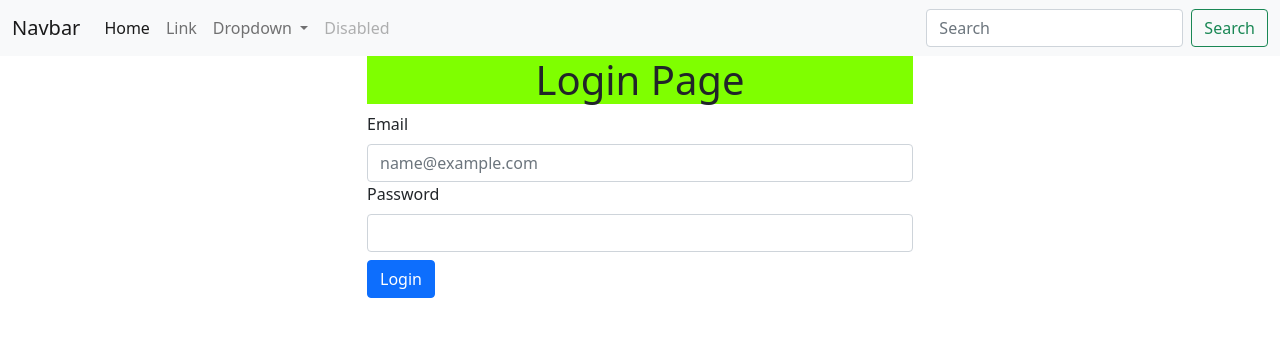
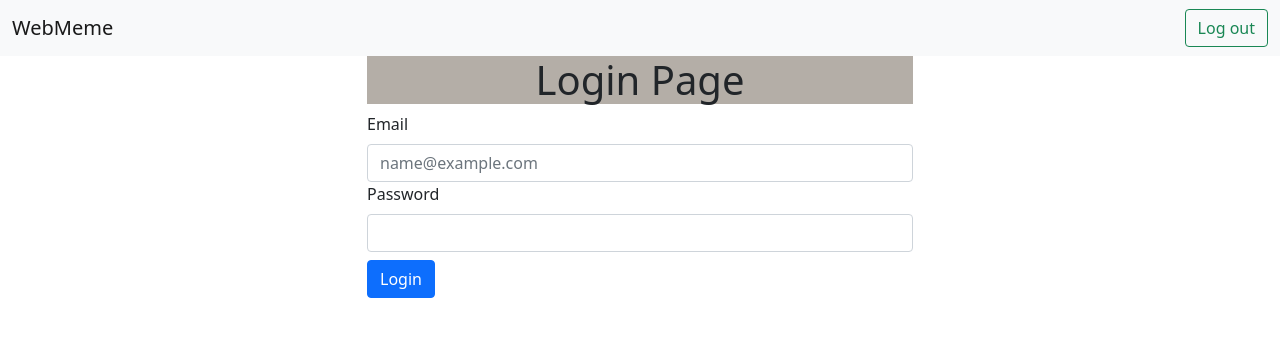
Before and after one commit to Maraljan/WebMeme, a Flask app: page /auth/login in a window 1280 px wide. Shown: the top 337 px of the page. Run offline with Flask 2, Linux system fonts and the light colour scheme.

Commit message:
created login/logout

```diff
--- a/app/__init__.py
+++ b/app/__init__.py
@@ -1,9 +1,13 @@
 from flask import Flask
 from flask_sqlalchemy import SQLAlchemy
+from flask_login import LoginManager
 
 from config import ConfigName, configs
 
 db = SQLAlchemy()
+
+login_manager = LoginManager()
+login_manager.login_view = 'auth.login'
 
 
 def create_app(config_name: ConfigName = ConfigName.DEFAULT) -> Flask:
@@ -12,6 +16,8 @@ def create_app(config_name: ConfigName = ConfigName.DEFAULT) -> Flask:
 
     db.init_app(app)
 
+    login_manager.init_app(app)
+
     from .auth import auth as auth_blueprint
     app.register_blueprint(auth_blueprint, url_prefix='/auth')
 
--- a/app/auth/forms.py
+++ b/app/auth/forms.py
@@ -9,7 +9,6 @@ from app.models.auth import User
 class LoginForm(FlaskForm):
     email = StringField('Email', validators=[DataRequired(), Length(1, 64), Email()])
     password = PasswordField('Password', validators=[DataRequired()])
-    submit = SubmitField('Log in')
 
 
 class RegistrationForm(FlaskForm):
@@ -27,7 +26,6 @@ class RegistrationForm(FlaskForm):
         EqualTo('repeat_password', message='Password must match.'),
     ])
     repeat_password = PasswordField('Confirm password', validators=[DataRequired()])
-    submit = SubmitField('Register')
 
     def validate_email(self, field):
         if User.query.filter_by(email=field.data.lower()).first():
--- a/app/auth/views.py
+++ b/app/auth/views.py
@@ -1,4 +1,5 @@
-from flask import render_template, redirect, url_for
+from flask import render_template, redirect, url_for, flash, request
+from flask_login import login_user, login_required, logout_user
 
 from . import auth
 from app import db
@@ -9,7 +10,24 @@ from app.models.auth import User
 @auth.route('/login', methods=['GET', 'POST'])
 def login():
     form = LoginForm()
+    if form.validate_on_submit():
+        user = User.query.filter_by(email=form.email.data.lower()).first()
+        if user is not None and user.verify_password(form.password.data):
+            login_user(user)
+            next_page = request.args.get('next')
+            if next_page is None or not next_page.startswith('/'):
+                next_page = url_for('main.index')
+            return redirect(next_page)
+        flash('Invalid email or password.')
     return render_template('auth/login.html', form=form)
+
+
+@auth.route('/logout')
+@login_required
+def logout():
+    logout_user()
+    flash('You have been logged out.')
+    return redirect(url_for('auth.login'))
 
 
 @auth.route('/register', methods=['GET', 'POST'])
@@ -23,5 +41,7 @@ def register():
         )
         db.session.add(user)
         db.session.commit()
+        flash('Registration is successful. Now you can try to login')
         return redirect(url_for('auth.login'))
+
     return render_template('auth/register.html', form=form)
--- a/app/main/views.py
+++ b/app/main/views.py
@@ -1,8 +1,10 @@
 from flask import render_template
+from flask_login import login_required
 
 from . import main
 
 
 @main.route('/')
+@login_required
 def index():
     return render_template('index.html')
--- a/app/templates/auth/login.html
+++ b/app/templates/auth/login.html
@@ -8,13 +8,13 @@
 {% block content %}
     <div class="row justify-content-md-center">
         <div class="col col-6">
-            <h1 class="text-center" style="background-color: chartreuse">Login Page</h1>
+            <h1 class="text-center" style="background-color: #b4aea7">Login Page</h1>
             <form method="post">
                 {{ form.csrf_token }}
-                <label for="email" class="form-label">{{ form.email.label }}</label>
-                <input type="email" class="form-control" id="email" placeholder="name@example.com">
-                <label for="password" class="form-label">{{ form.password.label }}</label>
-                <input type="password" class="form-control" id="password">
+                {{ form.email.label(for="email", class="form-label") }}
+                {{ form.email(type="email", class="form-control", id="email", placeholder='name@example.com') }}
+                {{ form.password.label(for="password", class="form-label") }}
+                {{ form.password(type="password", class="form-control", id="password") }}
                 <button class="btn btn-primary my-2" type="submit">Login</button>
             </form>
         </div>
--- a/app/templates/base.html
+++ b/app/templates/base.html
@@ -14,6 +14,8 @@
 
 {% include 'header.html' %}
 
+{% include 'messages.html' %}
+
 <div class="container">
     {% block content %}
         <p>Content is here</p>
--- a/app/templates/header.html
+++ b/app/templates/header.html
@@ -1,36 +1,6 @@
 <nav class="navbar navbar-expand-lg navbar-light bg-light">
   <div class="container-fluid">
-    <a class="navbar-brand" href="#">Navbar</a>
-    <button class="navbar-toggler" type="button" data-bs-toggle="collapse" data-bs-target="#navbarSupportedContent" aria-controls="navbarSupportedContent" aria-expanded="false" aria-label="Toggle navigation">
-      <span class="navbar-toggler-icon"></span>
-    </button>
-    <div class="collapse navbar-collapse" id="navbarSupportedContent">
-      <ul class="navbar-nav me-auto mb-2 mb-lg-0">
-        <li class="nav-item">
-          <a class="nav-link active" aria-current="page" href="#">Home</a>
-        </li>
-        <li class="nav-item">
-          <a class="nav-link" href="#">Link</a>
-        </li>
-        <li class="nav-item dropdown">
-          <a class="nav-link dropdown-toggle" href="#" id="navbarDropdown" role="button" data-bs-toggle="dropdown" aria-expanded="false">
-            Dropdown
-          </a>
-          <ul class="dropdown-menu" aria-labelledby="navbarDropdown">
-            <li><a class="dropdown-item" href="#">Action</a></li>
-            <li><a class="dropdown-item" href="#">Another action</a></li>
-            <li><hr class="dropdown-divider"></li>
-            <li><a class="dropdown-item" href="#">Something else here</a></li>
-          </ul>
-        </li>
-        <li class="nav-item">
-          <a class="nav-link disabled" href="#" tabindex="-1" aria-disabled="true">Disabled</a>
-        </li>
-      </ul>
-      <form class="d-flex">
-        <input class="form-control me-2" type="search" placeholder="Search" aria-label="Search">
-        <button class="btn btn-outline-success" type="submit">Search</button>
-      </form>
-    </div>
+    <a class="navbar-brand" href="{{ url_for('main.index') }}">WebMeme</a>
+    <a class="btn btn-outline-success" type="submit" href="{{ url_for('auth.logout') }}">Log out</a>
   </div>
 </nav>
--- /dev/null
+++ b/app/templates/messages.html
@@ -0,0 +1,9 @@
+{% with messages = get_flashed_messages() %}
+    {% if messages %}
+        <ul>
+            {% for message in messages %}
+                <div class="alert alert-primary" role="alert">{{ message }}</div>
+            {% endfor %}
+        </ul>
+    {% endif %}
+{% endwith %}
```
Also changed, not shown: app/models/auth.py (+25 -2 lines), app/templates/auth/register.html (+52 -0 lines).
